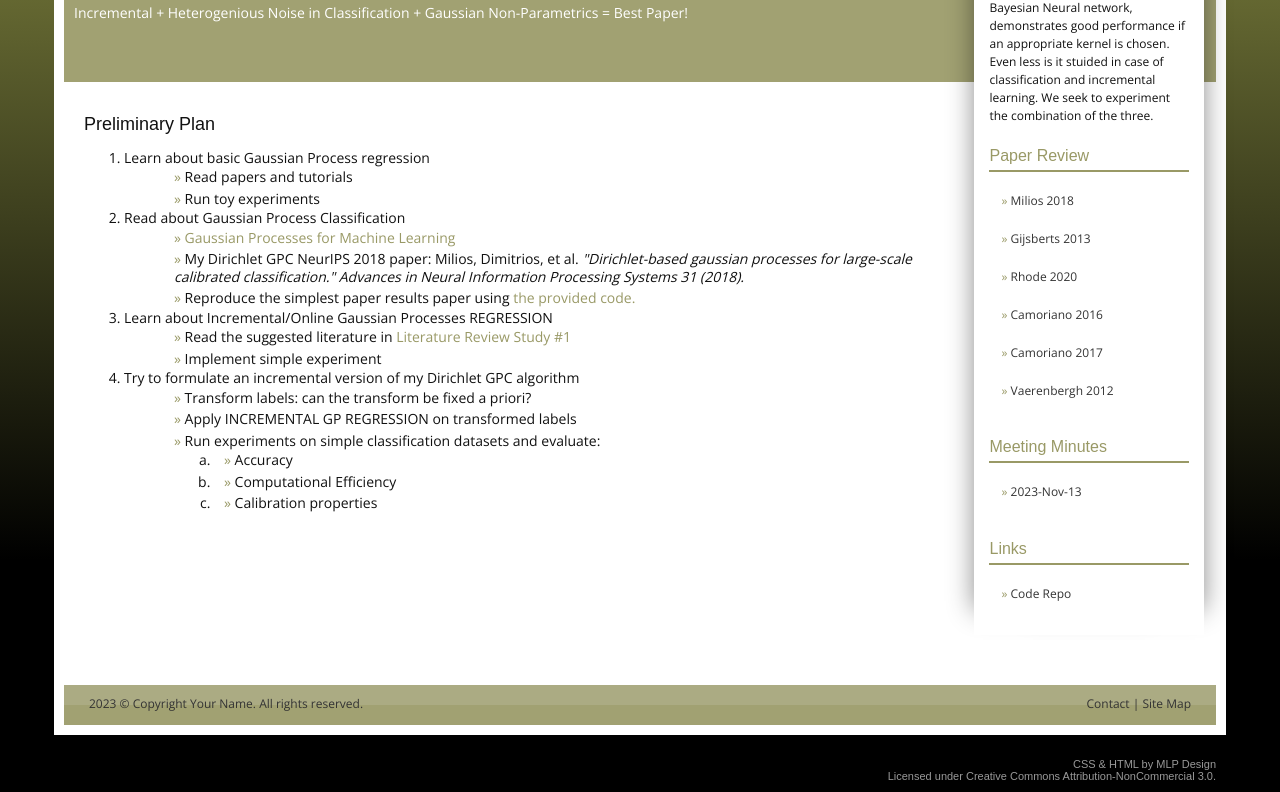
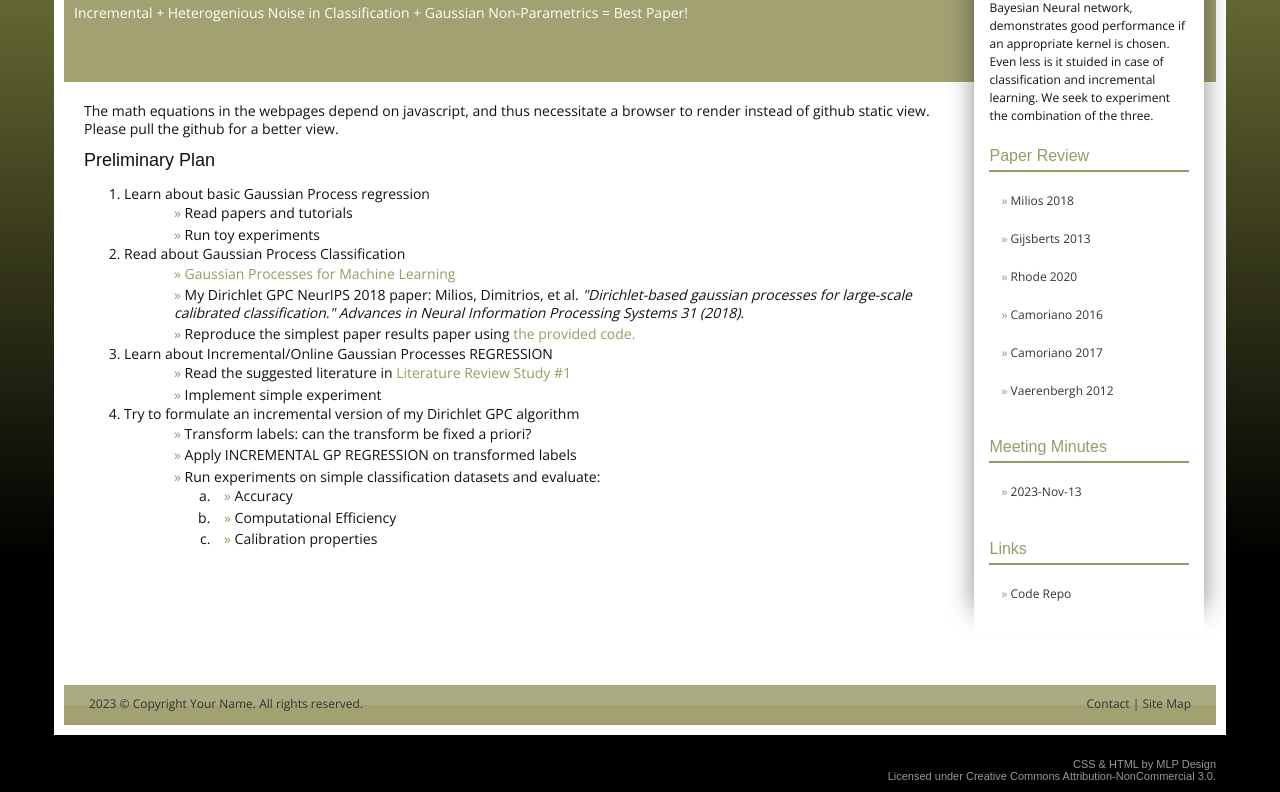
Before and after one commit to Qitian-Ma/GaussianNote, a plain HTML site: page index.html in a window 1280 px wide. Shown: the part 136-928 px from the top of the page. Drawn offline with nearby package versions, Linux system fonts and the light colour scheme.

Commit message:
add notes

```diff
--- a/index.html
+++ b/index.html
@@ -63,6 +63,7 @@
 
 		<!--start content-->
 		<div id="content">
+			The math equations in the webpages depend on javascript, and thus necessitate a browser to render instead of github static view. Please pull the github for a better view.
 			<!--post item-->
 			<div class="item">
 				<h1>Preliminary Plan</h1>
```
